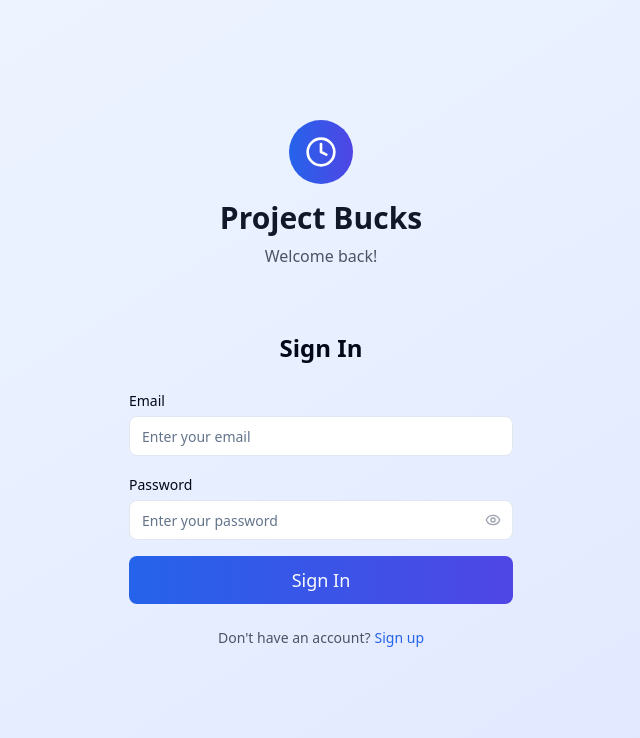
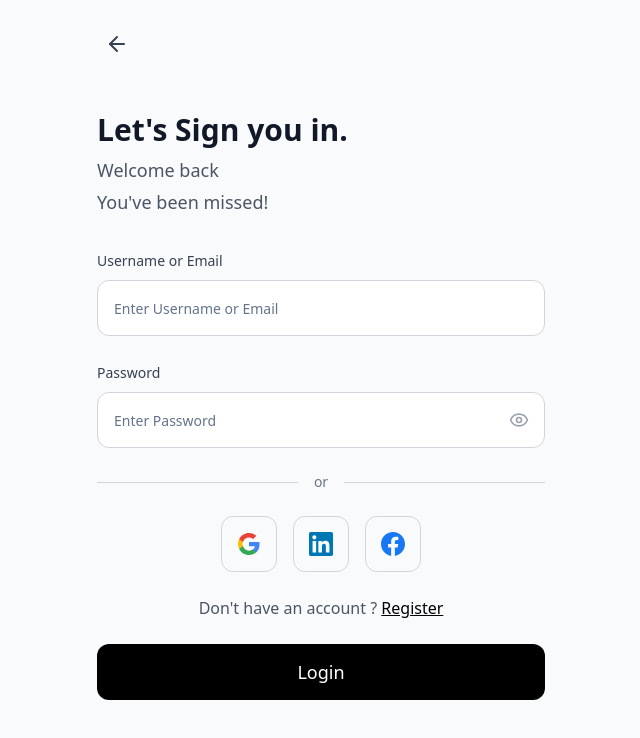
Before and after one commit to harshmaharaj/project-bucks, a React (Vite) app: page /auth in a window 1280 px wide. Shown: the top 738 px of the page, without its empty margins (319-959 px from the left). Built offline with nearby package versions, Linux system fonts and the light colour scheme.

Commit message:
Refactor: Make login/register pages consistent
Unified the design of the login and register pages to match the provided screen.

```diff
--- a/src/pages/Auth.tsx
+++ b/src/pages/Auth.tsx
@@ -1,8 +1,7 @@
 
 import React, { useState, useEffect } from 'react';
-import { Eye, EyeOff, Clock } from 'lucide-react';
+import { Eye, EyeOff, ArrowLeft } from 'lucide-react';
 import { Button } from '@/components/ui/button';
-import { Card, CardContent, CardHeader, CardTitle } from '@/components/ui/card';
 import { Input } from '@/components/ui/input';
 import { Label } from '@/components/ui/label';
 import { useAuth } from '@/contexts/AuthContext';
@@ -90,74 +89,88 @@ const Auth = () => {
   };
 
   return (
-    <div className="min-h-screen bg-gradient-to-br from-blue-50 to-indigo-100 flex items-center justify-center p-4">
-      <div className="max-w-md w-full">
+    <div className="min-h-screen bg-gray-50 p-6">
+      <div className="max-w-md mx-auto">
+        {/* Back Arrow */}
+        <button
+          onClick={() => navigate('/')}
+          className="mb-12 p-2 hover:bg-gray-100 rounded-lg transition-colors"
+        >
+          <ArrowLeft className="w-6 h-6 text-gray-700" />
+        </button>
+
         {/* Header */}
-        <div className="text-center mb-8">
-          <div className="inline-flex items-center justify-center w-16 h-16 bg-gradient-to-r from-blue-600 to-indigo-600 rounded-full mb-4">
-            <Clock className="w-8 h-8 text-white" />
-          </div>
-          <h1 className="text-3xl font-bold text-gray-900 mb-2">Project Bucks</h1>
-          <p className="text-gray-600">
-            {isLogin ? 'Welcome back!' : 'Create your account'}
-          </p>
+        <div className="mb-8">
+          <h1 className="text-3xl font-bold text-gray-900 mb-2">
+            {isLogin ? "Let's Sign you in." : "Let's get you started."}
+          </h1>
+          {isLogin && (
+            <>
+              <p className="text-lg text-gray-600 mb-1">Welcome back</p>
+              <p className="text-lg text-gray-600">You've been missed!</p>
+            </>
+          )}
+          {!isLogin && (
+            <p className="text-lg text-gray-600">Create your account</p>
+          )}
         </div>
 
-        <div className="p-8">
-          <h2 className="text-2xl font-semibold text-center mb-6">
-            {isLogin ? 'Sign In' : 'Sign Up'}
-          </h2>
-
-          <form onSubmit={handleSubmit} className="space-y-4">
+        <form onSubmit={handleSubmit} className="space-y-6">
           {!isLogin && (
             <div>
-                <Label htmlFor="fullName">Full Name</Label>
+              <Label htmlFor="fullName" className="text-sm font-medium text-gray-700">
+                Full Name
+              </Label>
               <Input
                 id="fullName"
                 type="text"
                 value={fullName}
                 onChange={(e) => setFullName(e.target.value)}
                 required={!isLogin}
-                  className="mt-1 rounded-lg"
-                  placeholder="Enter your full name"
+                className="mt-2 h-14 px-4 rounded-xl border-gray-300 text-base"
+                placeholder="Enter Full Name"
               />
             </div>
           )}
 
           <div>
-              <Label htmlFor="email">Email</Label>
+            <Label htmlFor="email" className="text-sm font-medium text-gray-700">
+              {isLogin ? 'Username or Email' : 'Email'}
+            </Label>
             <Input
               id="email"
               type="email"
               value={email}
               onChange={(e) => setEmail(e.target.value)}
               required
-                className="mt-1 rounded-lg"
-                placeholder="Enter your email"
+              className="mt-2 h-14 px-4 rounded-xl border-gray-300 text-base"
+              placeholder={isLogin ? "Enter Username or Email" : "Enter Email"}
             />
           </div>
 
           <div>
-              <Label htmlFor="password">Password</Label>
-              <div className="relative mt-1">
+            <Label htmlFor="password" className="text-sm font-medium text-gray-700">
+              Password
+            </Label>
+            <div className="relative mt-2">
               <Input
                 id="password"
                 type={showPassword ? 'text' : 'password'}
                 value={password}
                 onChange={(e) => setPassword(e.target.value)}
                 required
-                  className="pr-10 rounded-lg"
-                  placeholder="Enter your password"
+                className="h-14 px-4 pr-12 rounded-xl border-gray-300 text-base"
+                placeholder="Enter Password"
               />
               <button
                 type="button"
-                  className="absolute inset-y-0 right-0 pr-3 flex items-center"
+                className="absolute inset-y-0 right-0 pr-4 flex items-center"
                 onClick={() => setShowPassword(!showPassword)}
               >
                 {showPassword ? (
-                    <EyeOff className="h-4 w-4 text-gray-400" />
+                  <EyeOff className="h-5 w-5 text-gray-400" />
                 ) : (
-                    <Eye className="h-4 w-4 text-gray-400" />
+                  <Eye className="h-5 w-5 text-gray-400" />
                 )}
               </button>
             </div>
@@ -165,54 +178,98 @@ const Auth = () => {
 
           {!isLogin && (
             <div>
-                <Label htmlFor="confirmPassword">Confirm Password</Label>
-                <div className="relative mt-1">
+              <Label htmlFor="confirmPassword" className="text-sm font-medium text-gray-700">
+                Confirm Password
+              </Label>
+              <div className="relative mt-2">
                 <Input
                   id="confirmPassword"
                   type={showConfirmPassword ? 'text' : 'password'}
                   value={confirmPassword}
                   onChange={(e) => setConfirmPassword(e.target.value)}
                   required={!isLogin}
-                    className="pr-10 rounded-lg"
-                    placeholder="Confirm your password"
+                  className="h-14 px-4 pr-12 rounded-xl border-gray-300 text-base"
+                  placeholder="Confirm Password"
                 />
                 <button
                   type="button"
-                    className="absolute inset-y-0 right-0 pr-3 flex items-center"
+                  className="absolute inset-y-0 right-0 pr-4 flex items-center"
                   onClick={() => setShowConfirmPassword(!showConfirmPassword)}
                 >
                   {showConfirmPassword ? (
-                      <EyeOff className="h-4 w-4 text-gray-400" />
+                    <EyeOff className="h-5 w-5 text-gray-400" />
                   ) : (
-                      <Eye className="h-4 w-4 text-gray-400" />
+                    <Eye className="h-5 w-5 text-gray-400" />
                   )}
                 </button>
               </div>
             </div>
           )}
 
-            <Button
-              type="submit"
-              className="w-full h-12 text-lg bg-gradient-to-r from-blue-600 to-indigo-600 hover:from-blue-700 hover:to-indigo-700 rounded-lg"
-              disabled={isLoading}
+          {/* Social Login (Login only) */}
+          {isLogin && (
+            <>
+              <div className="flex items-center my-6">
+                <div className="flex-1 h-px bg-gray-300"></div>
+                <span className="px-4 text-gray-500 text-sm">or</span>
+                <div className="flex-1 h-px bg-gray-300"></div>
+              </div>
+
+              <div className="flex justify-center space-x-4 mb-8">
+                <button
+                  type="button"
+                  className="w-14 h-14 border border-gray-300 rounded-xl flex items-center justify-center hover:bg-gray-50 transition-colors"
                 >
-              {isLoading ? 'Processing...' : (isLogin ? 'Sign In' : 'Sign Up')}
-            </Button>
-          </form>
+                  <svg className="w-6 h-6" viewBox="0 0 24 24">
+                    <path fill="#4285F4" d="M22.56 12.25c0-.78-.07-1.53-.2-2.25H12v4.26h5.92c-.26 1.37-1.04 2.53-2.21 3.31v2.77h3.57c2.08-1.92 3.28-4.74 3.28-8.09z"/>
+                    <path fill="#34A853" d="M12 23c2.97 0 5.46-.98 7.28-2.66l-3.57-2.77c-.98.66-2.23 1.06-3.71 1.06-2.86 0-5.29-1.93-6.16-4.53H2.18v2.84C3.99 20.53 7.7 23 12 23z"/>
+                    <path fill="#FBBC05" d="M5.84 14.09c-.22-.66-.35-1.36-.35-2.09s.13-1.43.35-2.09V7.07H2.18C1.43 8.55 1 10.22 1 12s.43 3.45 1.18 4.93l2.85-2.22.81-.62z"/>
+                    <path fill="#EA4335" d="M12 5.38c1.62 0 3.06.56 4.21 1.64l3.15-3.15C17.45 2.09 14.97 1 12 1 7.7 1 3.99 3.47 2.18 7.07l3.66 2.84c.87-2.6 3.3-4.53 6.16-4.53z"/>
+                  </svg>
+                </button>
+                <button
+                  type="button"
+                  className="w-14 h-14 border border-gray-300 rounded-xl flex items-center justify-center hover:bg-gray-50 transition-colors"
+                >
+                  <svg className="w-6 h-6" fill="#0077B5" viewBox="0 0 24 24">
+                    <path d="M20.447 20.452h-3.554v-5.569c0-1.328-.027-3.037-1.852-3.037-1.853 0-2.136 1.445-2.136 2.939v5.667H9.351V9h3.414v1.561h.046c.477-.9 1.637-1.85 3.37-1.85 3.601 0 4.267 2.37 4.267 5.455v6.286zM5.337 7.433c-1.144 0-2.063-.926-2.063-2.065 0-1.138.92-2.063 2.063-2.063 1.14 0 2.064.925 2.064 2.063 0 1.139-.925 2.065-2.064 2.065zm1.782 13.019H3.555V9h3.564v11.452zM22.225 0H1.771C.792 0 0 .774 0 1.729v20.542C0 23.227.792 24 1.771 24h20.451C23.2 24 24 23.227 24 22.271V1.729C24 .774 23.2 0 22.222 0h.003z"/>
+                  </svg>
+                </button>
+                <button
+                  type="button"
+                  className="w-14 h-14 border border-gray-300 rounded-xl flex items-center justify-center hover:bg-gray-50 transition-colors"
+                >
+                  <svg className="w-6 h-6" fill="#1877F2" viewBox="0 0 24 24">
+                    <path d="M24 12.073c0-6.627-5.373-12-12-12s-12 5.373-12 12c0 5.99 4.388 10.954 10.125 11.854v-8.385H7.078v-3.47h3.047V9.43c0-3.007 1.792-4.669 4.533-4.669 1.312 0 2.686.235 2.686.235v2.953H15.83c-1.491 0-1.956.925-1.956 1.874v2.25h3.328l-.532 3.47h-2.796v8.385C19.612 23.027 24 18.062 24 12.073z"/>
+                  </svg>
+                </button>
+              </div>
+            </>
+          )}
 
-          <div className="mt-6 text-center">
-            <p className="text-sm text-gray-600">
-              {isLogin ? "Don't have an account?" : "Already have an account?"}
+          {/* Register/Login Toggle */}
+          <div className="text-center mb-6">
+            <p className="text-gray-600">
+              {isLogin ? "Don't have an account ? " : "Already have an account ? "}
               <button
                 type="button"
                 onClick={() => setIsLogin(!isLogin)}
-                className="ml-1 text-blue-600 hover:text-blue-700 font-medium"
+                className="text-black font-medium underline hover:no-underline"
               >
-                {isLogin ? 'Sign up' : 'Sign in'}
+                {isLogin ? 'Register' : 'Login'}
               </button>
             </p>
           </div>
-        </div>
+
+          {/* Submit Button */}
+          <Button
+            type="submit"
+            className="w-full h-14 text-lg bg-black hover:bg-gray-800 text-white rounded-xl font-medium"
+            disabled={isLoading}
+          >
+            {isLoading ? 'Processing...' : (isLogin ? 'Login' : 'Register')}
+          </Button>
+        </form>
       </div>
     </div>
   );
```
Lines whose indentation alone changed are shown as unchanged.
